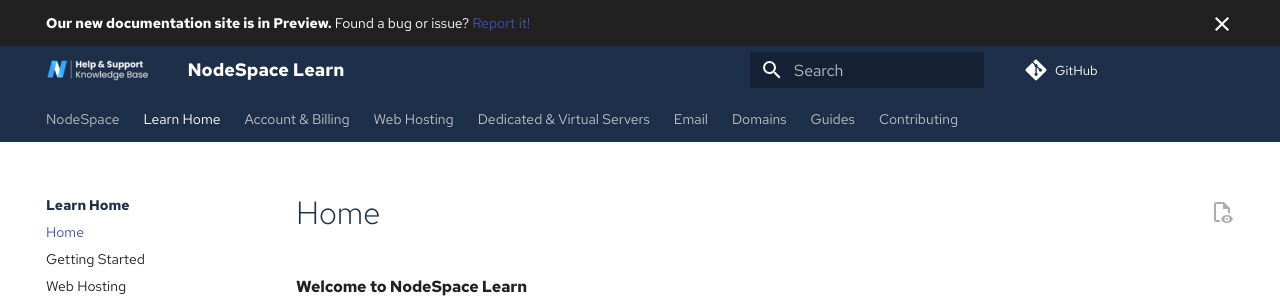
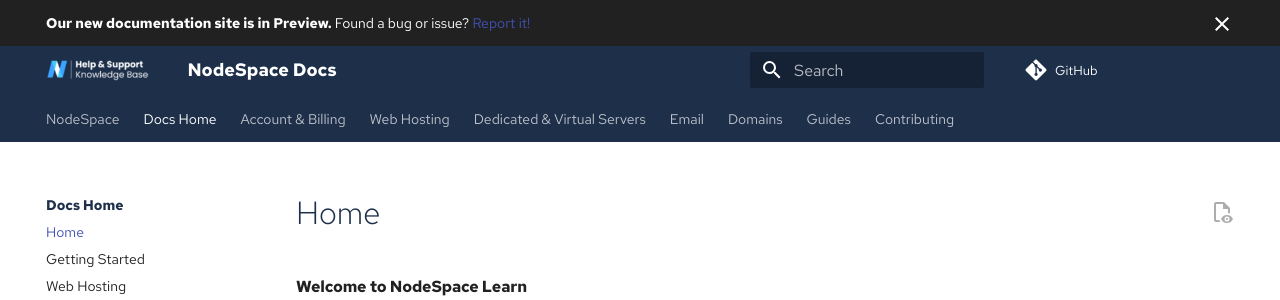
Before and after one commit to nodespacehosting/nodespace-learn, an MkDocs documentation site: the page built from docs/index.md, in a window 1280 px wide and 1140 px high. Shown: the top 300 px of the window. Built offline with MkDocs 1.6.1 and Material for MkDocs 9.7.7, drawn with Linux system fonts in a browser that asks for light colours; some web fonts are replaced; comment, search, counter and statistics services are not loaded.

Commit message:
Switch from Learn to Docs.

```diff
--- a/mkdocs.yml
+++ b/mkdocs.yml
@@ -1,7 +1,7 @@
-site_name: NodeSpace Learn
-site_description: NodeSpace Learn is a collection of guides and tutorials for NodeSpace customers.
+site_name: NodeSpace Docs
+site_description: NodeSpace Docs is a collection of knowledge, guides, and tutorials for NodeSpace customers.
 site_author: NodeSpace Technologies, LLC
-site_url: https://learn.nodespace.com
+site_url: https://docs.nodespace.com
 use_directory_urls: false
 repo_url: https://github.com/nodespacehosting/nodespace-learn
 edit_uri: blob/main/docs/
@@ -79,7 +79,7 @@
 
 nav:
   - NodeSpace: https://www.nodespace.com
-  - Learn Home:
+  - Docs Home:
     - Home: index.md
     - Getting Started: getting-started.md
     - Web Hosting: hosting/index.md
```
Also changed, not shown: 1 other file.
